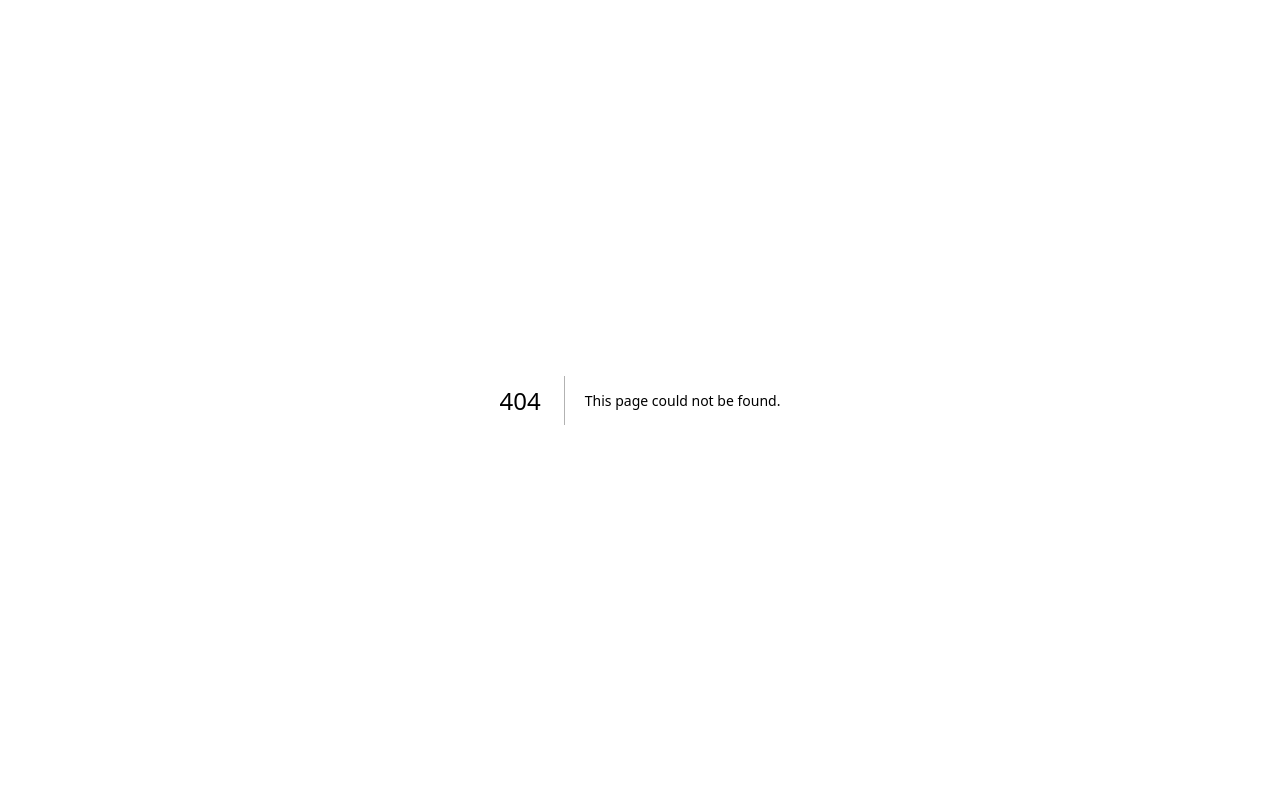
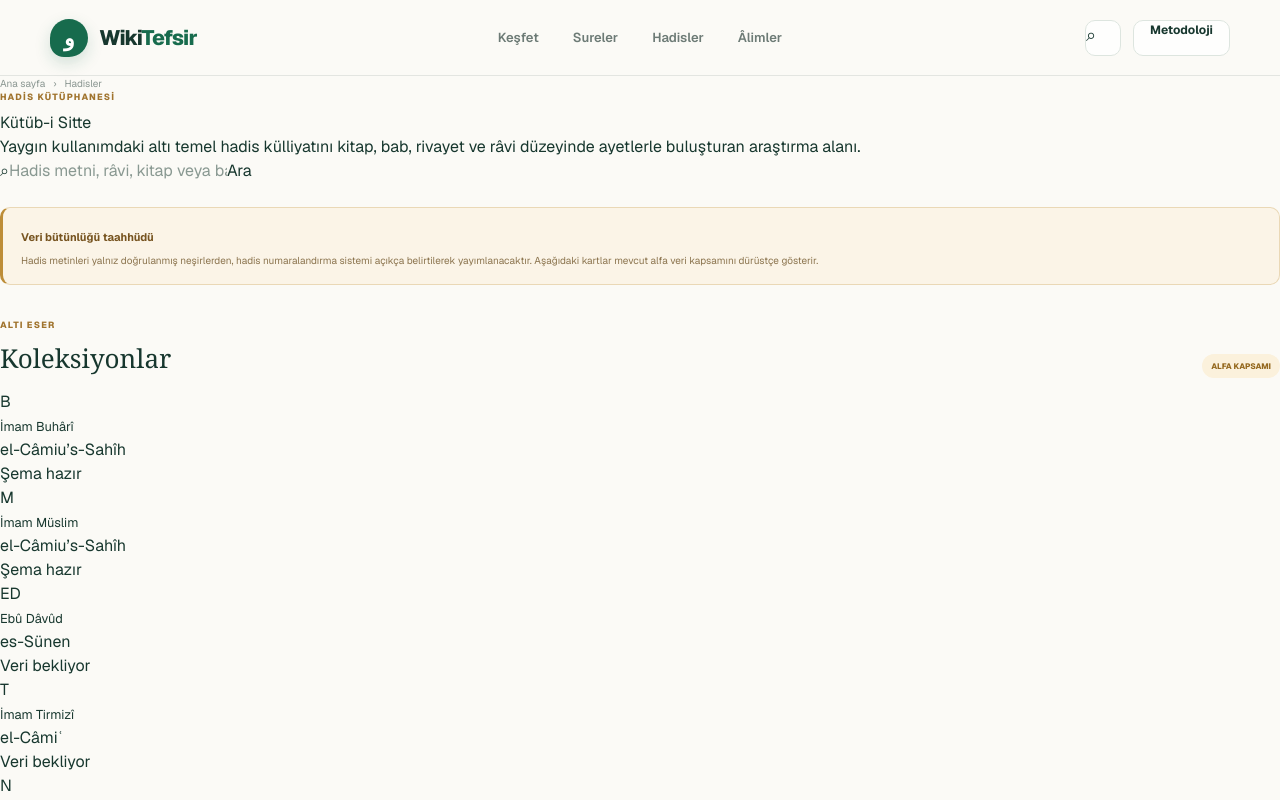
Before and after one commit to saitakarcesme/WikiTefsir, a Next.js app: page /hadis in a window 1280 px wide. Before the commit this address had no page. Shown: the top 800 px of the page. Built offline with nearby package versions, Linux system fonts and the light colour scheme.

Commit message:
feat: add Kutub al-Sittah library page

```diff
--- /dev/null
+++ b/app/hadis/page.tsx
@@ -0,0 +1,56 @@
+import type { Metadata } from 'next';
+import { SiteHeader } from '../components/site-header';
+
+export const metadata: Metadata = {
+  title: 'Kütüb-i Sitte Hadis Kütüphanesi',
+  description: 'Kütüb-i Sitte eserleri, kitap ve bab yapıları ile ayet bağlantıları.',
+};
+
+const collections = [
+  { author: 'İmam Buhârî', title: 'el-Câmiu’s-Sahîh', short: 'B', status: 'Şema hazır' },
+  { author: 'İmam Müslim', title: 'el-Câmiu’s-Sahîh', short: 'M', status: 'Şema hazır' },
+  { author: 'Ebû Dâvûd', title: 'es-Sünen', short: 'ED', status: 'Veri bekliyor' },
+  { author: 'İmam Tirmizî', title: 'el-Câmiʿ', short: 'T', status: 'Veri bekliyor' },
+  { author: 'İmam Nesâî', title: 'es-Sünen', short: 'N', status: 'Veri bekliyor' },
+  { author: 'İbn Mâce', title: 'es-Sünen', short: 'İM', status: 'Veri bekliyor' },
+];
+
+export default function HadithPage() {
+  return (
+    <main>
+      <SiteHeader />
+      <div className="library-page">
+        <nav className="breadcrumbs" aria-label="İçerik yolu"><a href="/">Ana sayfa</a><span>›</span>Hadisler</nav>
+        <header className="library-hero">
+          <span className="section-kicker">Hadis kütüphanesi</span>
+          <h1>Kütüb-i Sitte</h1>
+          <p>Yaygın kullanımdaki altı temel hadis külliyatını kitap, bab, rivayet ve râvi düzeyinde ayetlerle buluşturan araştırma alanı.</p>
+          <div className="library-search"><span aria-hidden="true">⌕</span><input aria-label="Hadislerde ara" placeholder="Hadis metni, râvi, kitap veya bab ara…" /><button>Ara</button></div>
+        </header>
+
+        <section className="notice-card library-notice">
+          <strong>Veri bütünlüğü taahhüdü</strong>
+          <p>Hadis metinleri yalnız doğrulanmış neşirlerden, hadis numaralandırma sistemi açıkça belirtilerek yayımlanacaktır. Aşağıdaki kartlar mevcut alfa veri kapsamını dürüstçe gösterir.</p>
+        </section>
+
+        <section aria-labelledby="collections-title">
+          <div className="section-title"><div><span className="section-kicker">Altı eser</span><h2 id="collections-title">Koleksiyonlar</h2></div><span className="review-status">Alfa kapsamı</span></div>
+          <div className="hadith-collections">
+            {collections.map((collection) => (
+              <article key={collection.author}>
+                <span className="book-monogram">{collection.short}</span>
+                <div><small>{collection.author}</small><h3>{collection.title}</h3></div>
+                <span className={collection.status === 'Şema hazır' ? 'status ready' : 'status'}>{collection.status}</span>
+              </article>
+            ))}
+          </div>
+        </section>
+
+        <section className="hadith-model" id="hadis-modeli">
+          <div><span className="section-kicker">İzlenebilir kayıt</span><h2>Her rivayetin yolu görünür.</h2><p>Koleksiyondan kitaba, babdan hadis numarasına ve râvi zincirinden ilişkili ayete kadar her seviye ayrı kayıt olarak saklanır.</p></div>
+          <ol aria-label="Hadis veri yapısı"><li>Külliyat</li><li>Kitap</li><li>Bab</li><li>Hadis</li><li>Râvi zinciri</li><li>İlgili ayet</li></ol>
+        </section>
+      </div>
+    </main>
+  );
+}
```
